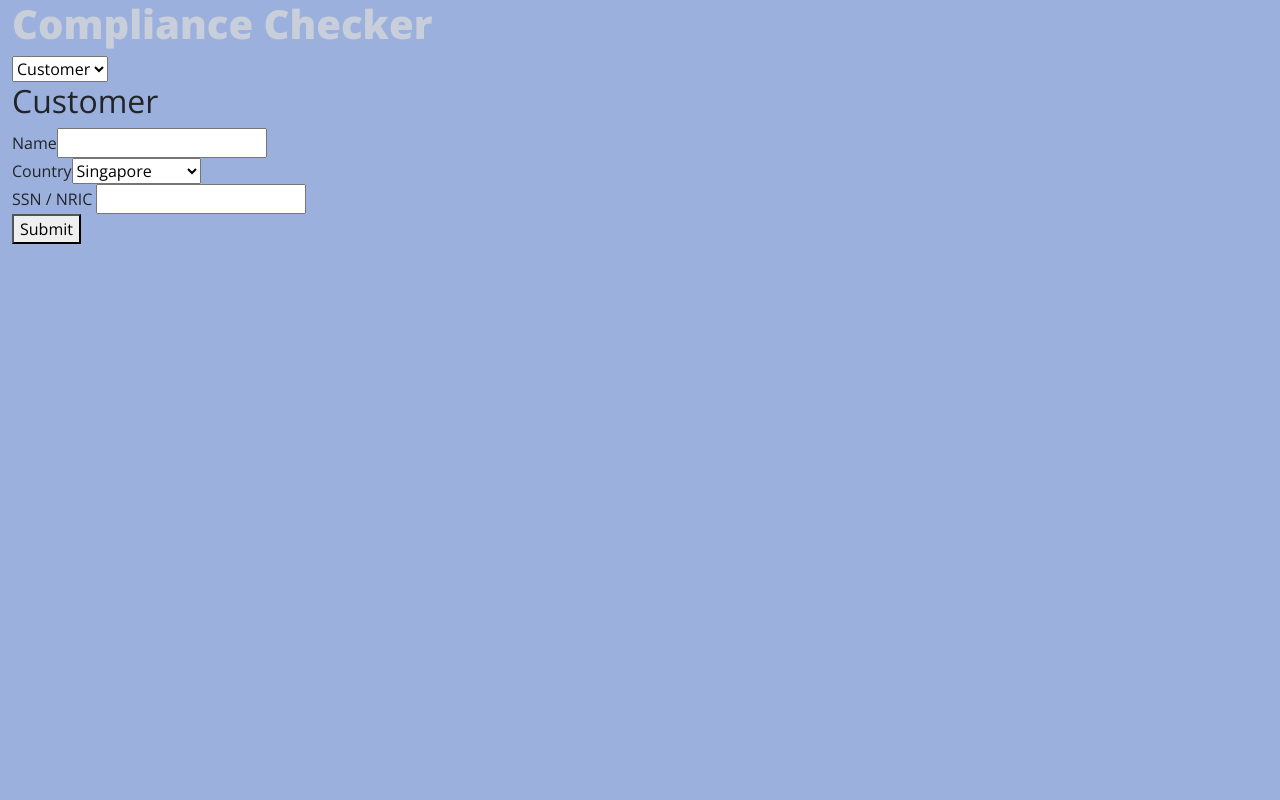
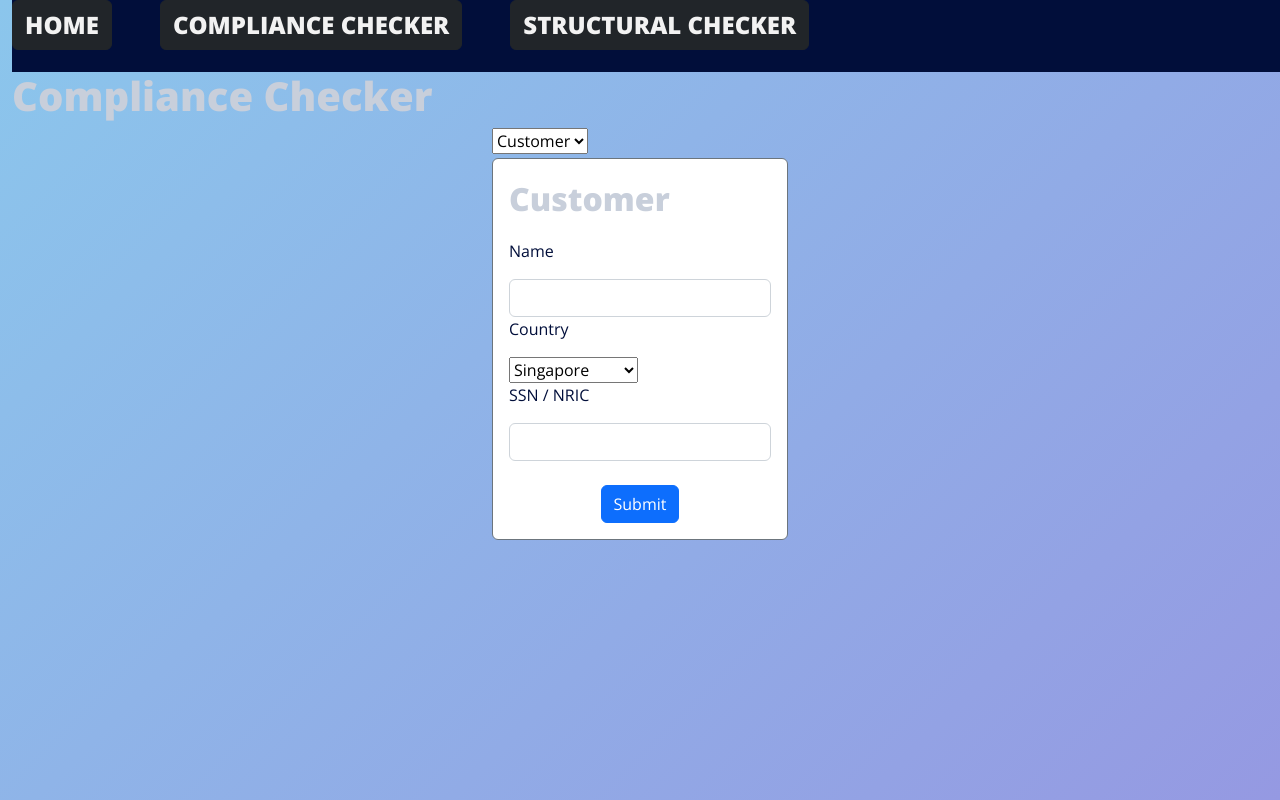
Before and after one commit to peek00/ellipsisTechHack2022, a React (Create React App) app in the folder projectcompliance/: page /complianceinput in a window 1280 px wide. Built offline with nearby package versions, Linux system fonts and the light colour scheme.

Commit message:
Styled compliance inputs

```diff
--- a/projectcompliance/src/App.css
+++ b/projectcompliance/src/App.css
@@ -4,8 +4,10 @@
 
 body {
     font-family: 'Open Sans', sans-serif;
-
-    background-color: #9bb0dd;
+    background-color: #8BC6EC;
+    background-image: linear-gradient(135deg, #8BC6EC 0%, #9599E2 100%);
+    height: 100vh;
+    /* background-color: #9bb0dd; */
 }
 
 h1 {
@@ -24,12 +26,19 @@ h1 {
     font-weight:800;
     font-size:1.5rem;
 }
+.formFields{
+    color:#010e3a;
+}
 
+.formTitle{
+    color: #c8cfdb;
+    font-weight: 800;
+    font-size: 2rem;
+}
 
 .Canvas{
     background-color: #f2f2f2;
     background-size: 40px 40px;
     background-image: radial-gradient(circle, #000000 1px, rgba(0, 0, 0, 0) 1px);
 
-
 }
--- a/projectcompliance/src/App.js
+++ b/projectcompliance/src/App.js
@@ -23,7 +23,7 @@ function App() {
           <Route path="/" element={Home()} />
           <Route path="/structuralinput" element={StructuralInput()}/>
           <Route path="/structuralresult" element={ <StructuralResult props/>}/>
-          <Route path='/complianceinput' element={ComplianceInput()}/>
+          <Route path='/complianceinput' element={<ComplianceInput/>}/>
           <Route path='/complianceresult' element={<ComplianceResult props/>} />
         </Routes>
       </Router>
--- a/projectcompliance/src/component/complianceInput.jsx
+++ b/projectcompliance/src/component/complianceInput.jsx
@@ -2,6 +2,11 @@ import { useCallback, useState } from "react";
 
 import EntityInput from "./entityInput";
 import CustomerInput from "./customerInput";
+import NavBar from "./navBar";
+
+//Bootstrap
+import { Row, Col } from "react-bootstrap";
+import Card from "react-bootstrap/Card";
 
 function ComplianceInput() {
   const [type, setType] = useState("customer");
@@ -12,11 +17,16 @@ function ComplianceInput() {
 
   return (
     <div>
+      <NavBar/>
+      <Row className="justify-content-center">
       <h1>Compliance Checker</h1>
+      <Col className="justify-content-center" lg={3}>
       <select name="type" onChange={onChange}>
         <option value="customer">Customer </option>
         <option value="entity">Entity</option>
       </select>
+      </Col>
+      </Row>
       <CustomerInput type={type} />
       <EntityInput type={type} />
     </div>
--- a/projectcompliance/src/component/customerInput.jsx
+++ b/projectcompliance/src/component/customerInput.jsx
@@ -1,5 +1,10 @@
 import { Fragment, useCallback, useState } from "react";
 import { useNavigate } from "react-router-dom";
+
+//Bootstrap
+import { Row, Col } from "react-bootstrap";
+import Card from "react-bootstrap/Card";
+import Button from "react-bootstrap/Button";
 
 function CustomerInput(type) {
   const [customerName, setName] = useState("");
@@ -11,27 +16,38 @@ function CustomerInput(type) {
 
   if (type.type === "customer") {
     return (
-      <div>
-        <h2>Customer</h2>
-        <form onSubmit={handleSubmit}>
-          Name
-          <input
+      <Row className="justify-content-center">
+        <Col lg={3} >
+        <Card className="mt-1 border border-secondary">
+          <Card.Body>
+        <p className="formTitle">Customer</p>
+        <form onSubmit={handleSubmit} className="formFields">
+          <p className="formFields"> Name </p>
+
+          <input className="form-control"
             type="text"
             name="name"
             onChange={(event) => setName(event.target.value)}
           />
-          <br></br>
-          Country
-          <select name="country">
+
+          <p className="formFields"> Country </p>
+          <select name="country" >
             <option value="singapore">Singapore</option>
             <option value="notSingapore">Not Singapore</option>
           </select>
+
+          <p className="formFields">SSN / NRIC </p>
+          <input className="form-control" type="text" name="name" />
           <br></br>
-          SSN / NRIC <input type="text" name="name" />
-          <br></br>
-          <button type="submit">Submit</button>
+          <div className="text-center">
+            <Button  type="submit">Submit</Button>
+          </div>
+
         </form>
-      </div>
+          </Card.Body>
+        </Card>
+        </Col>
+      </Row>
     );
   } else {
     return <span></span>;
--- a/projectcompliance/src/component/entityInput.jsx
+++ b/projectcompliance/src/component/entityInput.jsx
@@ -1,5 +1,11 @@
 import { Fragment, useCallback, useState } from "react";
 import { useNavigate } from "react-router-dom";
+import NavBar from "./navBar";
+
+//Bootstrap
+import { Row, Col } from "react-bootstrap";
+import Card from "react-bootstrap/Card";
+import Button from "react-bootstrap/Button";
 
 function EntityInput(type) {
   let serviceOffered = [];
@@ -37,36 +43,39 @@ function EntityInput(type) {
 
   if (type.type === "entity") {
     return (
-      <div>
-        <h2>Entity</h2>
-        <form onSubmit={handleSubmit}>
-          Name
-          <input
+      <Row className="justify-content-center">
+        <Col lg={3}>
+        <Card className="mt-1 border border-secondary">
+          <Card.Body>
+          <p className="formTitle">Entity</p>
+        <form onSubmit={handleSubmit} className="formFields">
+        <p className="formFields"> Name </p>
+          <input className="form-control"
             type="text"
             name="name"
             onChange={(event) => setName(event.target.value)}
           />
           <br></br>
-          Country
+          <p className="formFields">Country </p>
           <select name="country">
             <option value="singapore">Singapore</option>
             <option value="notSingapore">Not Singapore</option>
           </select>
           <br></br>
-          Service
-          <input type="text" name="service" onChange={onServiceChange} />
+          <p className="formFields">Service</p>
+          <input className="form-control" type="text" name="service" onChange={onServiceChange} />
           <select name="type" onChange={onChange}>
             <option value="offered">Offered </option>
             <option value="borrowed">Borrowed</option>
           </select>
-          <button onClick={handleAddService}>Add Service</button>
+          <Button size={"sm"} onClick={handleAddService}>Add Service</Button>
           <br></br>
           <br></br>
-          <button type="submit">Submit</button>
+          <Button type="submit">Submit</Button>
         </form>
 
         <div className="info">
-          <h2>Service Borrowed</h2>
+          <p className="formFields"> Service Borrowed </p>
           <ul>
             {serviceBorrowed.length ? (
               serviceBorrowed.map((service) => <li key={service}>{service}</li>)
@@ -74,7 +83,7 @@ function EntityInput(type) {
               <span></span>
             )}
           </ul>
-          <h2>Service Offered</h2>
+          <p className="formFields"> Service Offered</p>
           <ul>
             {serviceOffered.length ? (
               serviceOffered.map((service) => <li key={service}>{service}</li>)
@@ -83,7 +92,10 @@ function EntityInput(type) {
             )}
           </ul>
         </div>
-      </div>
+        </Card.Body>
+        </Card>
+        </Col>
+      </Row>
     );
   } else {
     return <span></span>;
--- a/projectcompliance/src/component/reactFlowDisplayOnly.jsx
+++ b/projectcompliance/src/component/reactFlowDisplayOnly.jsx
@@ -7,7 +7,6 @@ import "./customNode.css";
 //Bootstrap
 import { Row, Col } from "react-bootstrap";
 import Card from "react-bootstrap/Card";
-import Button from "react-bootstrap/Button";
 import {FcApproval, FcHighPriority, FcInfo} from "react-icons/fc";
 import Alert from 'react-bootstrap/Alert';
 
--- a/projectcompliance/src/page/ComplianceInput.js
+++ b/projectcompliance/src/page/ComplianceInput.js
@@ -1,12 +1,10 @@
 import React from 'react';
 
 import ComplianceInput from '../component/complianceInput';
-import NavBar from '../component/navBar';
 
 function ComplianceInput() {
   return (
       <div className="App">
-        <NavBar/>
         <ComplianceInput/>
       </div>
   );
--- a/projectcompliance/src/page/Home.js
+++ b/projectcompliance/src/page/Home.js
@@ -3,7 +3,7 @@ import HomeButtons from "../component/homeButtons";
 
 
 import {Container, Row, Col} from 'react-bootstrap';
-
+import splashImage from "../images/splash.jpg";
 
 function Home() {
     return(
```
Also changed, not shown: projectcompliance/src/images/splash.jpg (added).
